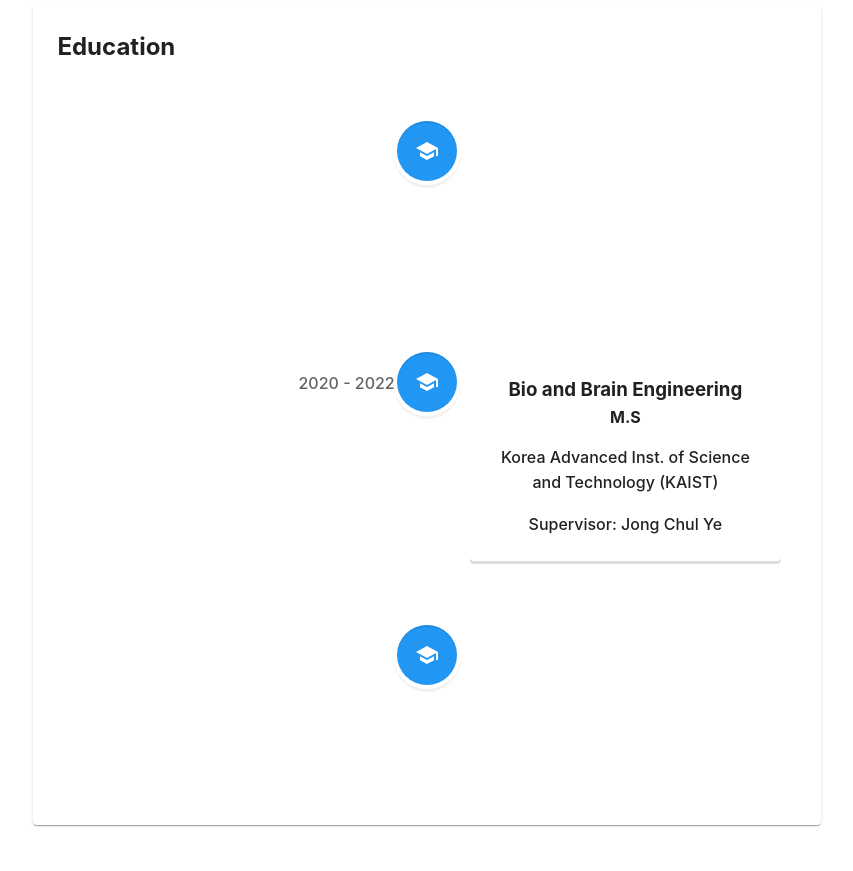
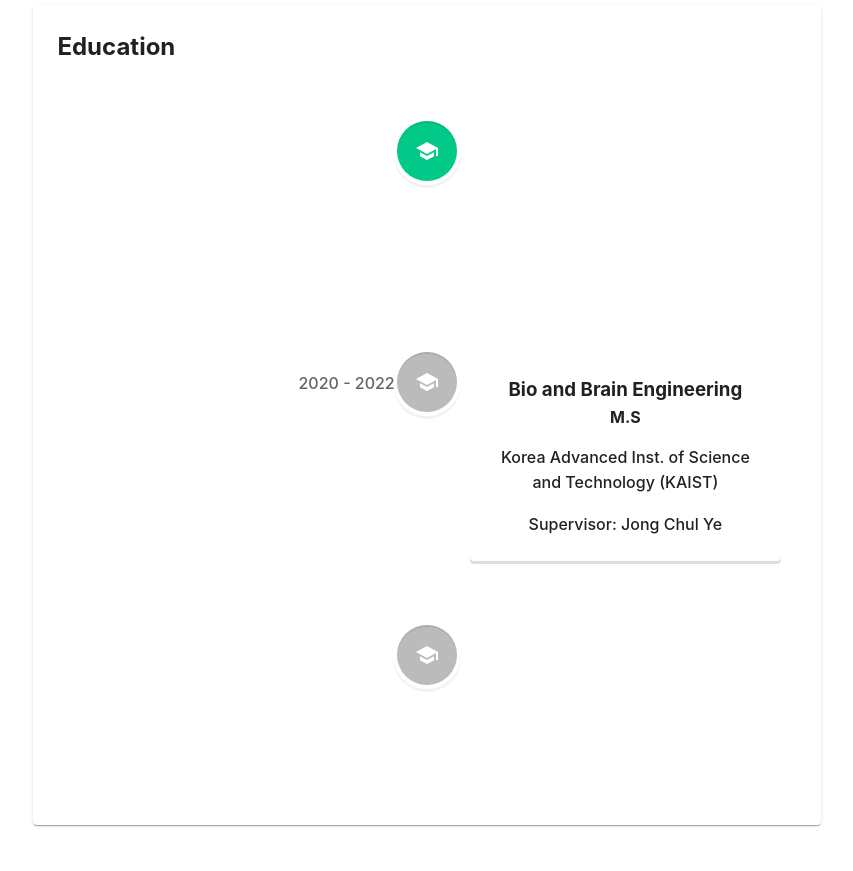
Before and after one commit to jeongsol-kim/jeongsol-kim, a React (Create React App) app: page / in a window 1280 px wide. Shown: the part 780-1651 px from the top of the page, without its empty margins (213-1066 px from the left). Built offline with nearby package versions, Linux system fonts and the light colour scheme.

Commit message:
change color for timeline

```diff
--- a/src/components/education/Education.js
+++ b/src/components/education/Education.js
@@ -9,10 +9,10 @@ const TimeLine = () => (
     <VerticalTimeline>
   <VerticalTimelineElement
     className="vertical-timeline-element--education"
-    contentStyle={{ background: 'rgb(33, 150, 243)', color: '#fff' }}
-    contentArrowStyle={{ borderRight: '7px solid  rgb(33, 150, 243)' }}
+    contentStyle={{ background: '#03C988', color: '#fff' }}
+    contentArrowStyle={{ borderRight: '7px solid #03C988' }}
     date="2022 - present"
-    iconStyle={{ background: 'rgb(33, 150, 243)', color: '#fff' }}
+    iconStyle={{ background: '#03C988', color: '#fff' }}
     icon={<SchoolIcon />}
   >
     <h3 className="vertical-timeline-element-title">Bio and Brain Engineering</h3>
@@ -24,7 +24,7 @@ const TimeLine = () => (
   <VerticalTimelineElement
     className="vertical-timeline-element--education"
     date="2020 - 2022"
-    iconStyle={{ background: 'rgb(33, 150, 243)', color: '#fff' }}
+    iconStyle={{ background: '#BBBBBB', color: '#fff' }}
     icon={<SchoolIcon />}
   >
     <h3 className="vertical-timeline-element-title">Bio and Brain Engineering</h3>
@@ -39,11 +39,11 @@ const TimeLine = () => (
   <VerticalTimelineElement
     className="vertical-timeline-element--education"
     date="2015 - 2020"
-    iconStyle={{ background: 'rgb(33, 150, 243)', color: '#fff' }}
+    iconStyle={{ background: '#BBBBBB', color: '#fff' }}
     icon={<SchoolIcon />}
   >
     <h3 className="vertical-timeline-element-title">Bio and Brain Engineering</h3>
-    <h4 className="vertical-timeline-element-subtitle">B.S</h4>
+    <h4 className="vertical-timeline-element-subtitle">B.S (Magna Cum Laude)</h4>
     <p>
       Korea Advanced Inst. of Science and Technology (KAIST)
     </p>
```
